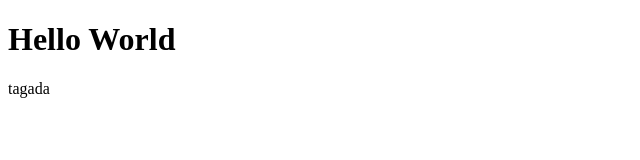
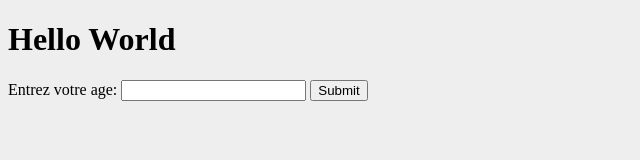
Before and after one commit to oooaaahappyday/Workflow, a plain HTML site: page index.html in a window 1280 px wide. Shown: the whole page, without its empty margins (0-640 px from the left). Drawn offline with Linux system fonts and the light colour scheme.

Commit message:
Ajout du code js Age, non fonctionnel.

```diff
--- a/css/styles.css
+++ b/css/styles.css
@@ -0,0 +1 @@
+body {background-color: #eee;}
--- a/index.html
+++ b/index.html
@@ -4,11 +4,16 @@
 	<meta charset="UTF-8"/>
 	<meta name="viewport" content="width=device-width"/><!-- POUR LE RESPONSIVE, respecter la largeur de l'écran -->
 	<title>Titre de la page</title> <!-- A REMPLIR 1er ELEMENT QUI APPARAIT dans recherche -->
-	<link rel="stylesheet" href="css/styles.css" type="text/css"/><!-- Lien vers feuille de style (CSS) -->
-
+	<link rel="stylesheet" href="css/styles.css" type="text/css"/>
 </head>
 <body>
 	<h1>Hello World</h1>
-	<p>tagada</p>
+	<form action="#" id="formAge">
+		Entrez votre age:
+		<input type="text" id="age">
+
+		<input type="submit" id="submit" onclick="commentAge()">
+	</form>
+	<script type="text/javascript" src="js/app.js"></script>
 </body>
 </html>
--- a/js/app.js
+++ b/js/app.js
@@ -0,0 +1,18 @@
+
+
+function commentAge (age) {
+	var age = document.getElementById("age").textContent;
+	console.log(age);
+
+	switch (age) {
+		case age <= 10 :
+			alert ("Vous êtes trop jeune pour jouer au jeu Titre.");
+			break;
+		case (age > 10) && (age<= 70) :
+			alert ("Allez-y, mais allez-y mollo, il faut rester dans le political correct");
+			break;
+		case age > 70 :
+			alert ("Vous n'avez plus rien à perdre, le plus graveleux sera le mieux");
+			break;
+	};
+}
```
